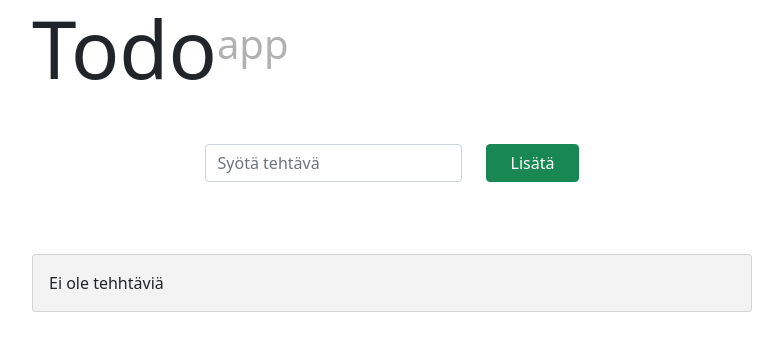
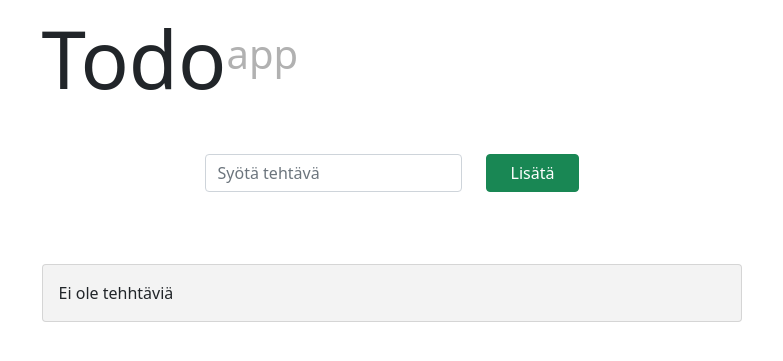
Before and after one commit to SergeiVasilyev/todo3, a Django app: page / in a window 1280 px wide. Shown: the top 361 px of the page, without its empty margins (248-1031 px from the left). Run offline with Django 3.2, Linux system fonts and the light colour scheme; data that the repository does not hold is empty.

Commit message:
Update main.css

```diff
--- a/todo3/todo3/static/todo3/main.css
+++ b/todo3/todo3/static/todo3/main.css
@@ -1,17 +1,19 @@
 article {
-    min-width: 700px;
+    max-width: 720px;
 }
 
 .container-my {
     max-width: 720px;
     margin-left: auto;
     margin-right: auto;
+    padding: 0.6em;
 }
 
 form {
     margin-top: 3em;
     margin-bottom: 3em;
 }
+
 
 .list_warp ul li:nth-child(odd) {
     background: #f3f3f3;
```
